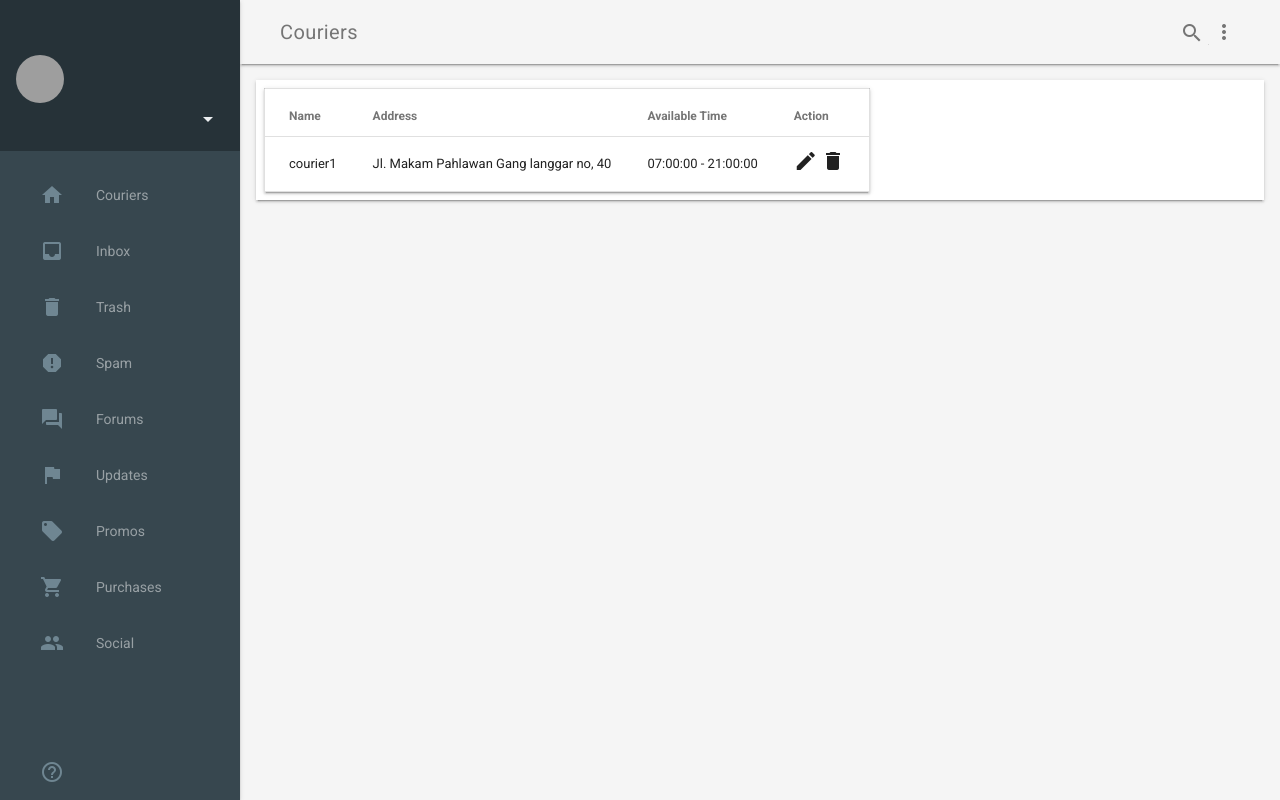
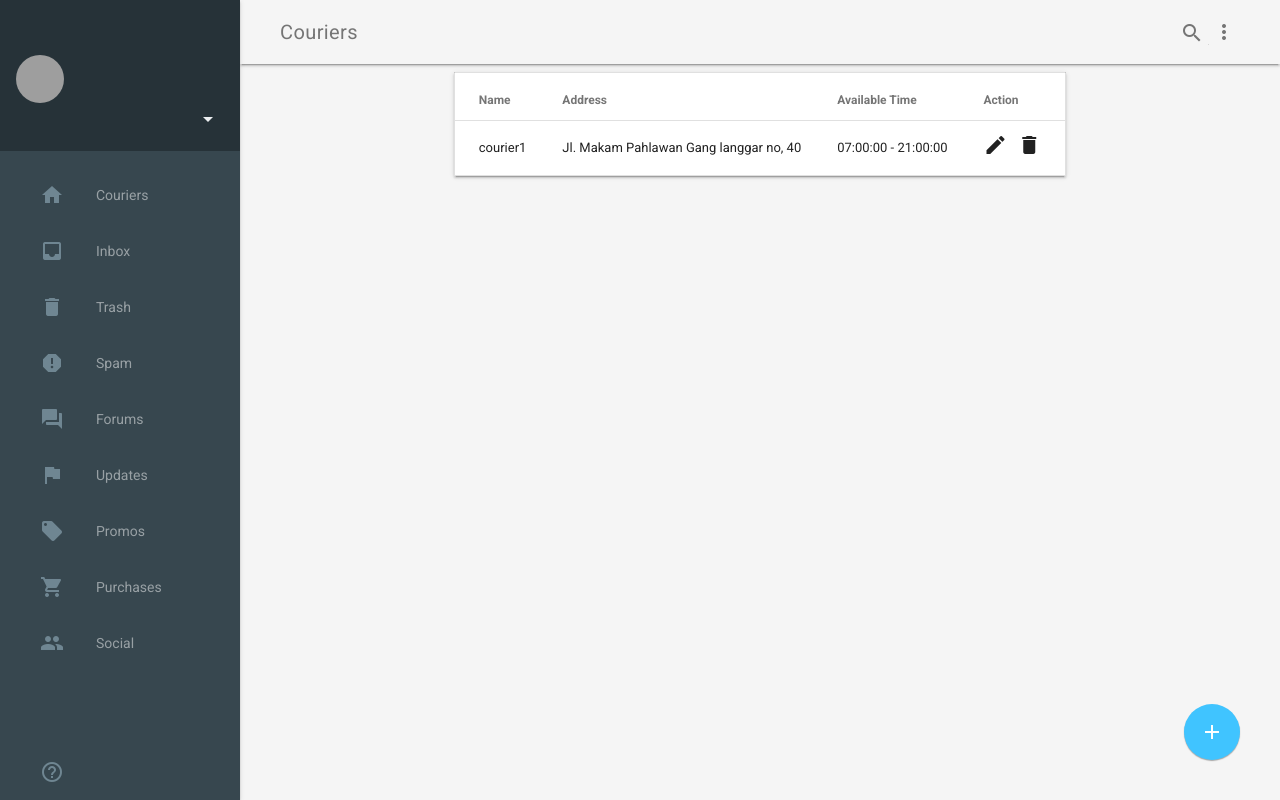
Before and after one commit to pace-noge/apt-assessment, a Flask app: page /couriers in a window 1280 px wide. Run offline with Flask 2, Linux system fonts and the light colour scheme; data comes from the database, SQL or seed files in the repository; some libraries are stand-ins or nearby versions; grey boxes are pictures that could not be loaded.

Commit message:
add courier form

```diff
--- a/app/forms.py
+++ b/app/forms.py
@@ -1,5 +1,5 @@
 from flask_wtf import Form
-from wtforms import StringField, PasswordField, BooleanField, TextField
+from wtforms import StringField, PasswordField, BooleanField, TextAreaField
 from wtforms_components import TimeField
 from wtforms.validators import DataRequired
 
@@ -11,6 +11,6 @@ class LoginForm(Form):
 
 class CourierForm(Form):
     name = StringField('name', validators=[DataRequired()])
-    address = TextField('address', validators=[DataRequired()])
+    address = TextAreaField('address', validators=[DataRequired()])
     available_time_start = TimeField('available from', validators=[DataRequired()])
     available_time_stop = TimeField('Available until', validators=[DataRequired()])
--- a/app/templates/base.html
+++ b/app/templates/base.html
@@ -64,14 +64,19 @@
     <div class="demo-layout mdl-layout mdl-js-layout mdl-layout--fixed-drawer mdl-layout--fixed-header">
      {% include "navigation_and_header.html" %}
       <main class="mdl-layout__content mdl-color--grey-100">
-        <div class="mdl-grid demo-content">
-          <div class="mdl-color--white mdl-shadow--2dp mdl-cell mdl-cell--12-col mdl-grid">
+        <div class="mdl-grid">
+             <div class="mdl-layout-spacer"></div>
             {% block content %}{% endblock %}
-          </div>
+          <!-- <div class="mdl-color--white mdl-shadow--2dp mdl-cell mdl-cell--12-col mdl-grid">
+
+          </div> -->
+           <div class="mdl-layout-spacer"></div>
         </div>
       </main>
     </div>
 
     <script src="https://code.getmdl.io/1.1.3/material.min.js"></script>
+    {% block extra_js %}
+    {% endblock %}
   </body>
 </html>
--- a/app/templates/courier.html
+++ b/app/templates/courier.html
@@ -19,10 +19,76 @@
       <td class="mdl-data-table__cell">
           {{ courier.available_time_start }} - {{ courier.available_time_stop }}
       </td>
-      <td class="mdl-data-table__cell"><i class="material-icons">mode_edit</i>&nbsp;<i class="material-icons">delete</i></td>
+      <td class="mdl-data-table__cell">
+          <div id="edit_courier_{{ courier.id }}" class="material-icons">
+              mode_edit
+          </div>
+          <div class="mdl-tooltip" for="edit_courier_{{ courier.id }}">
+              Edit {{ courier.name }}
+          </div> &nbsp;
+          <div id="delete_courier_{{ courier.id }}" class="material-icons">delete
+          </div>
+          <div class="mdl-tooltip" for="delete_courier_{{ courier.id }}">
+              Delete {{ courier.name }}
+          </div>
+          </td>
     </tr>
     {% endfor %}
   </tbody>
 </table>
 
+<dialog class="mdl-dialog">
+    <form action="" method="post" name="courier">
+    <div class="mdl-dialog__content">
+                    {{ form.hidden_tag() }}
+                    <div class="mdl-textfield mdl-js-textfield mdl-textfield--floating-label">
+                        {{ form.name(class_="mdl-textfield__input") }}
+                        <label class="mdl-textfield__label" for="sample1">{{ form.name.label.text }}</label>
+                    </div>
+
+                    <div class="mdl-textfield mdl-js-textfield mdl-textfield--floating-label">
+                        {{ form.address(class_="mdl-textfield__input") }}
+                        <label class="mdl-textfield__label" for="sample1">{{ form.address.label.text }}</label>
+                    </div>
+
+                    <div class="mdl-textfield mdl-js-textfield mdl-textfield--floating-label">
+                        {{ form.available_time_start(class_="mdl-textfield__input") }}
+                        <label class="mdl-textfield__label">
+                           {{ form.available_time_start.label.text }}
+                        </label>
+                    </div>
+
+                    <div class="mdl-textfield mdl-js-textfield mdl-textfield--floating-label">
+                        {{ form.available_time_stop(class_="mdl-textfield__input") }}
+                        <label class="mdl-textfield__label">
+                           {{ form.available_time_stop.label.text }}
+                        </label>
+                    </div>
+
+    </div>
+    <div class="mdl-dialog__actions mdl-dialog__actions">
+      <button type="submit" class="mdl-button mdl-js-button mdl-button--raised mdl-js-ripple-effect mdl-button--colored">Save</button>
+      <button type="button" class="mdl-button mdl-js-button mdl-button--raised mdl-js-ripple-effect close">Cancel</button>
+    </div>
+    </form>
+  </dialog>
+
+  <button id="view-source" class="mdl-button mdl-button--fab mdl-js-button mdl-button--raised mdl-js-ripple-effect mdl-button--colored mdl-color-text--white show-modal"><i class="material-icons">add</i><span class="mdl-button__ripple-container"><span class="mdl-ripple is-animating" style="width: 255.952px; height: 255.952px; transform: translate(-50%, -50%) translate(26px, 19px);"></span></span></button>
+
 {% endblock %}
+
+{% block extra_js %}
+<script>
+    var dialog = document.querySelector('dialog');
+    var showModalButton = document.querySelector('.show-modal');
+    if (! dialog.showModal) {
+      dialogPolyfill.registerDialog(dialog);
+    }
+    showModalButton.addEventListener('click', function() {
+      dialog.showModal();
+    });
+    dialog.querySelector('.close').addEventListener('click', function() {
+      dialog.close();
+    });
+  </script>
+{% endblock %}
--- a/app/views.py
+++ b/app/views.py
@@ -40,7 +40,7 @@ def courier_list():
     if form.validate_on_submit():
         pass
     couriers = Courier.query.all()
-    return render_template('courier.html', page_title="Couriers", couriers=couriers)
+    return render_template('courier.html', page_title="Couriers", couriers=couriers, form=form)
 
 
 @app.route('/logout')
```
